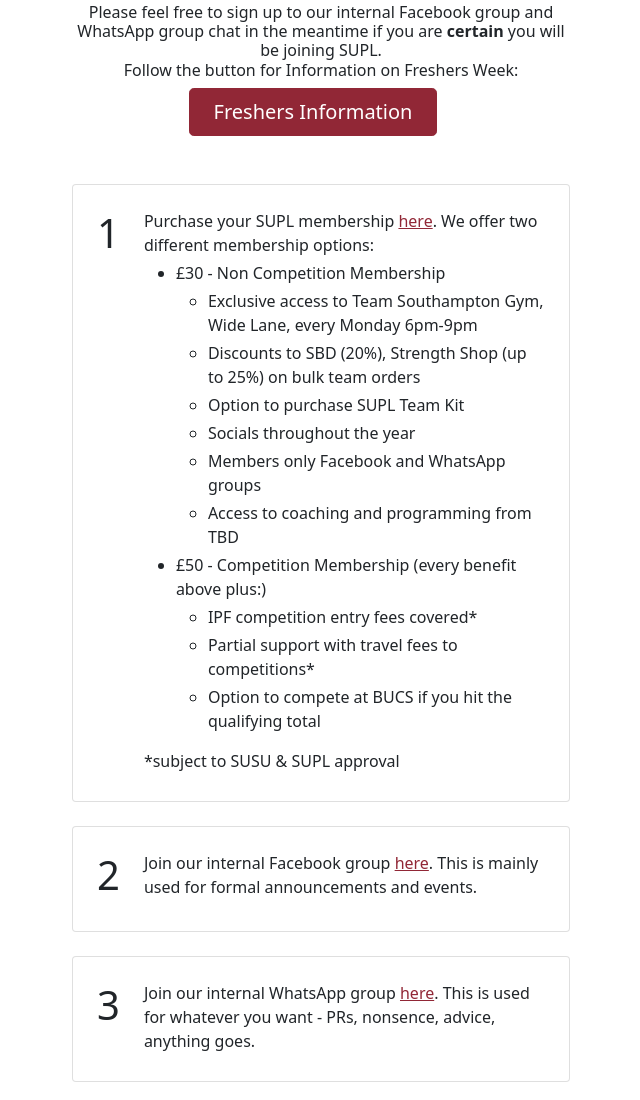
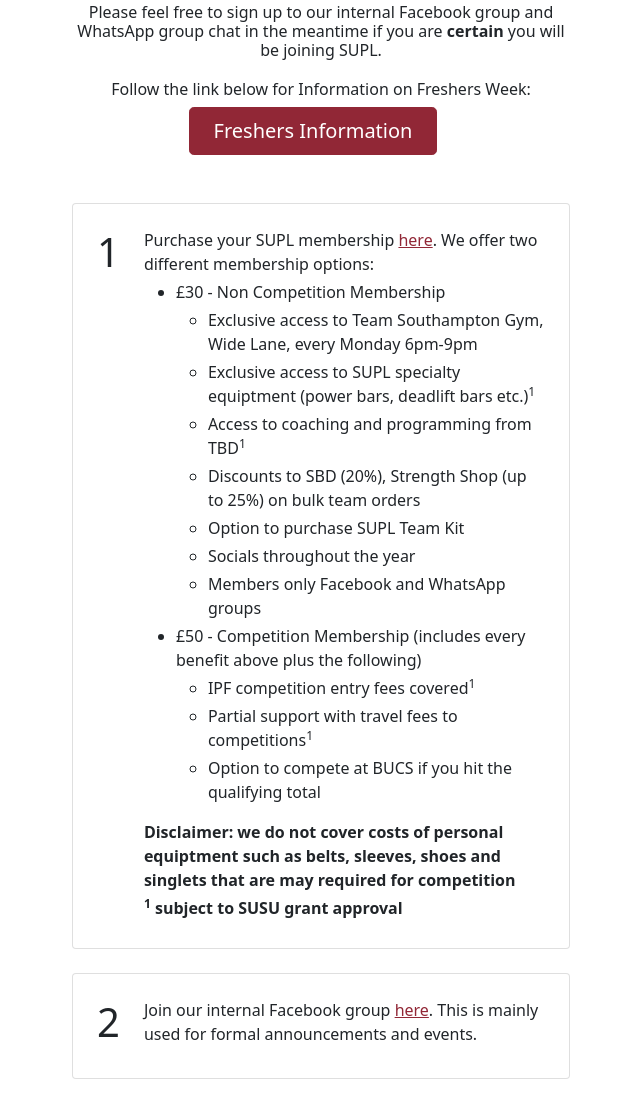
Before and after one commit to supowerlifting/supl, a plain HTML site: page signup.html in a window 1280 px wide. Shown: the part 494-1594 px from the top of the page, without its empty margins (319-959 px from the left). Drawn offline with nearby package versions, Linux system fonts and the light colour scheme.

Commit message:
stink stink

```diff
--- a/signup.html
+++ b/signup.html
@@ -38,7 +38,7 @@
                             <h1 class="display-5 fw-bolder text-black mb-2">Sign Up</h1>
                             <p class="lead text-black mb-4"> If you wish to become a member of Southampton University Powerlifting, please see the following</p>
                             <h2>❗️Memberships will be open soon❗️</h2>
-                            <h6>Please feel free to sign up to our internal Facebook group and WhatsApp group chat in the meantime if you are <b>certain</b> you will be joining SUPL. <br>Follow the button for Information on Freshers Week:</h6>
+                            <h6>Please feel free to sign up to our internal Facebook group and WhatsApp group chat in the meantime if you are <b>certain</b> you will be joining SUPL. <br><br>Follow the link below for Information on Freshers Week:</h6>
                             <div class="d-grid gap-3 d-sm-flex justify-content-sm-center">
                                 <a class="btn btn-primary btn-lg px-4 me-sm-3" href="/freshers.html">Freshers Information</a>
                             </div>
@@ -58,20 +58,22 @@
                                             <li><p class="mb-1">£30 - Non Competition Membership</a></p></li>
                                             <ul>
                                                 <li><p class="mb-1">Exclusive access to Team Southampton Gym, Wide Lane, every Monday 6pm-9pm</a></p></li>
+                                                <li><p class="mb-1">Exclusive access to SUPL specialty equiptment (power bars, deadlift bars etc.)<sup>1</sup></a></p></li>
+                                                <li><p class="mb-1">Access to coaching and programming from TBD<sup>1</sup></a></p></li>
                                                 <li><p class="mb-1">Discounts to SBD (20%), Strength Shop (up to 25%) on bulk team orders</a></p></li>
                                                 <li><p class="mb-1">Option to purchase SUPL Team Kit</a></p></li>
                                                 <li><p class="mb-1">Socials throughout the year</a></p></li>
                                                 <li><p class="mb-1">Members only Facebook and WhatsApp groups</a></p></li>
-                                                <li><p class="mb-1">Access to coaching and programming from TBD</a></p></li>
                                             </ul>
-                                            <li><p class="mb-1">£50 - Competition Membership (every benefit above plus:)</a></p></li>
+                                            <li><p class="mb-1">£50 - Competition Membership (includes every benefit above plus the following)</a></p></li>
                                             <ul>
-                                                <li><p class="mb-1">IPF competition entry fees covered*</a></p></li>
-                                                <li><p class="mb-1">Partial support with travel fees to competitions*</a></p></li>
+                                                <li><p class="mb-1">IPF competition entry fees covered<sup>1</sup></a></p></li>
+                                                <li><p class="mb-1">Partial support with travel fees to competitions<sup>1</sup></a></p></li>
                                                 <li><p class="mb-1">Option to compete at BUCS if you hit the qualifying total</a></p></li>
                                             </ul>
                                         </ul>
-                                        <p class="mb-1">*subject to SUSU & SUPL approval</a></p>
+                                        <p class="mb-1"><b>Disclaimer: we do not cover costs of personal equiptment such as belts, sleeves, shoes and singlets that are may required for competition</b></a></p>
+                                        <p class="mb-1"><b><sup>1</sup> subject to SUSU grant approval</b></a></p>
                                     </div>
                                 </div>
                             </div>
```
